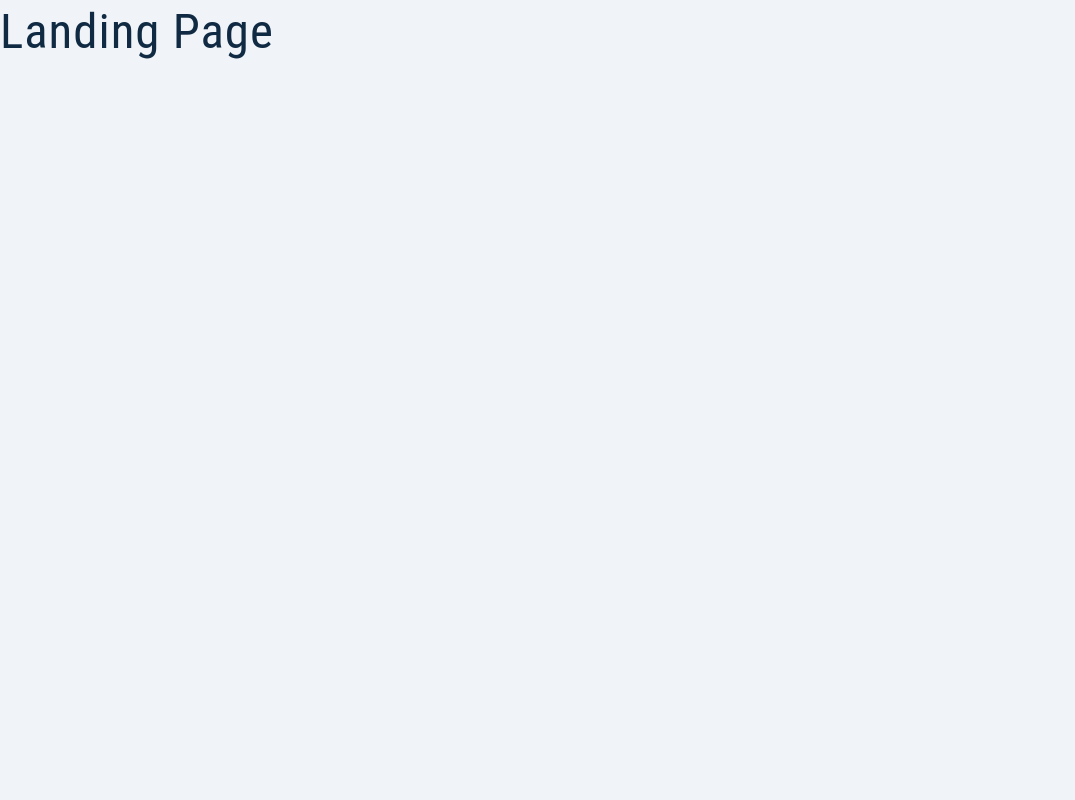
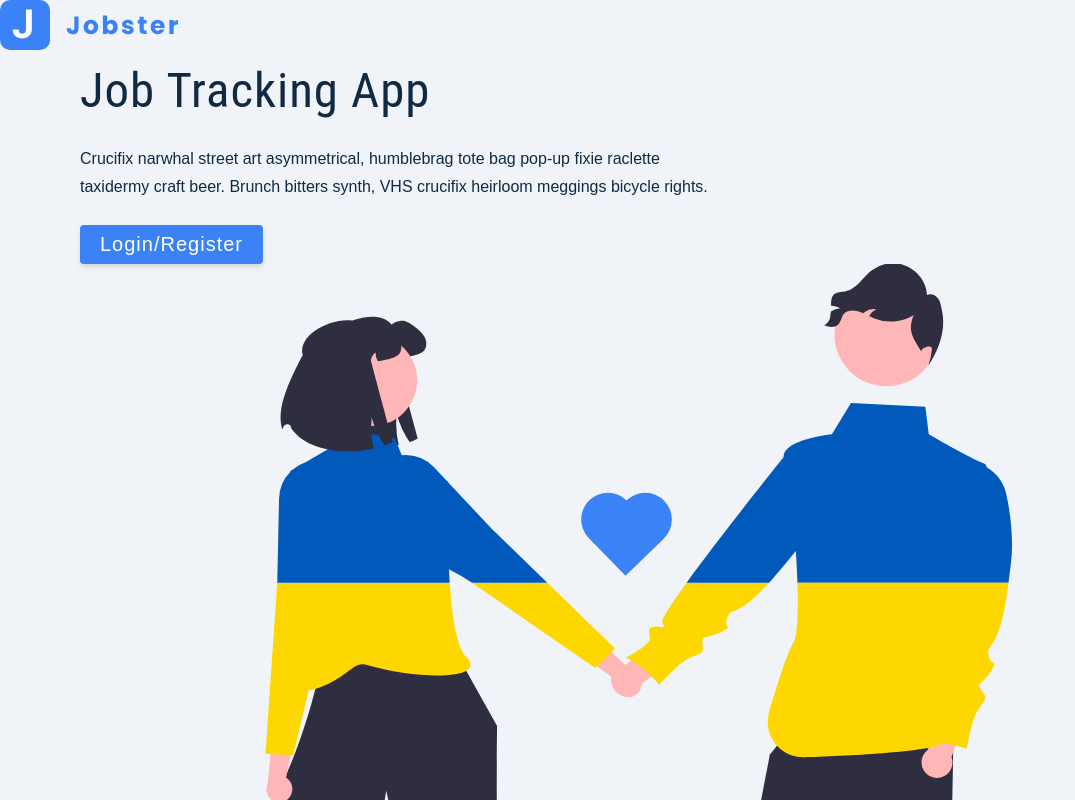
Before and after one commit to Mikechoi78/redux-toolkit-jobster, a React (Create React App) app: page / in a window 1280 px wide. Shown: the top 800 px of the page, without its empty margins (0-1075 px from the left). Built offline with nearby package versions, Linux system fonts and the light colour scheme.

Commit message:
5-landing-structure-complete

```diff
--- a/src/assets/css/index.css
+++ b/src/assets/css/index.css
@@ -13,16 +13,16 @@
 
 :root {
   /* colors */
-  --primary-50: #e0fcff;
-  --primary-100: #bef8fd;
-  --primary-200: #87eaf2;
-  --primary-300: #54d1db;
-  --primary-400: #38bec9;
-  --primary-500: #2cb1bc;
-  --primary-600: #14919b;
-  --primary-700: #0e7c86;
-  --primary-800: #0a6c74;
-  --primary-900: #044e54;
+  --primary-50: #eff6ff;
+  --primary-100: #dbeafe;
+  --primary-200: #bfdbfe;
+  --primary-300: #93c5fd;
+  --primary-400: #60a5fa;
+  --primary-500: #3b82f6;
+  --primary-600: #2563eb;
+  --primary-700: #1d4ed8;
+  --primary-800: #1e40af;
+  --primary-900: #1e3a8a;
 
   /* grey */
   --grey-50: #f0f4f8;
@@ -193,6 +193,7 @@
   border-radius: var(--borderRadius);
   text-align: center;
   letter-spacing: var(--letterSpacing);
+  text-transform: capitalize;
 }
 
 .alert-danger {
@@ -319,3 +320,7 @@
     margin-right: 0.5rem;
   }
 }
+
+.Toastify__toast {
+  text-transform: capitalize;
+}
--- a/src/index.css
+++ b/src/index.css
@@ -13,16 +13,16 @@
 
 :root {
   /* colors */
-  --primary-50: #e0fcff;
-  --primary-100: #bef8fd;
-  --primary-200: #87eaf2;
-  --primary-300: #54d1db;
-  --primary-400: #38bec9;
-  --primary-500: #2cb1bc;
-  --primary-600: #14919b;
-  --primary-700: #0e7c86;
-  --primary-800: #0a6c74;
-  --primary-900: #044e54;
+  --primary-50: #eff6ff;
+  --primary-100: #dbeafe;
+  --primary-200: #bfdbfe;
+  --primary-300: #93c5fd;
+  --primary-400: #60a5fa;
+  --primary-500: #3b82f6;
+  --primary-600: #2563eb;
+  --primary-700: #1d4ed8;
+  --primary-800: #1e40af;
+  --primary-900: #1e3a8a;
 
   /* grey */
   --grey-50: #f0f4f8;
@@ -193,6 +193,7 @@
   border-radius: var(--borderRadius);
   text-align: center;
   letter-spacing: var(--letterSpacing);
+  text-transform: capitalize;
 }
 
 .alert-danger {
@@ -319,3 +320,7 @@
     margin-right: 0.5rem;
   }
 }
+
+.Toastify__toast {
+  text-transform: capitalize;
+}
--- a/src/pages/Landing.js
+++ b/src/pages/Landing.js
@@ -2,6 +2,27 @@
 import main from '../assets/images/main.svg';
 
 const Landing = () => {
-  return <h1>Landing page</h1>;
+  return (
+    <main>
+      <nav>
+        <img src={logo} alt='jobster logo' className='logo' />
+      </nav>
+      <div className='container page'>
+        {/* info */}
+        <div className='info'>
+          <h1>
+            job <span>tracking</span> app
+          </h1>
+          <p>
+            Crucifix narwhal street art asymmetrical, humblebrag tote bag pop-up
+            fixie raclette taxidermy craft beer. Brunch bitters synth, VHS
+            crucifix heirloom meggings bicycle rights.
+          </p>
+          <button className='btn btn-hero'>Login/Register</button>
+        </div>
+        <img src={main} alt='job hunt' className='img main-img' />
+      </div>
+    </main>
+  );
 };
 export default Landing;
```
